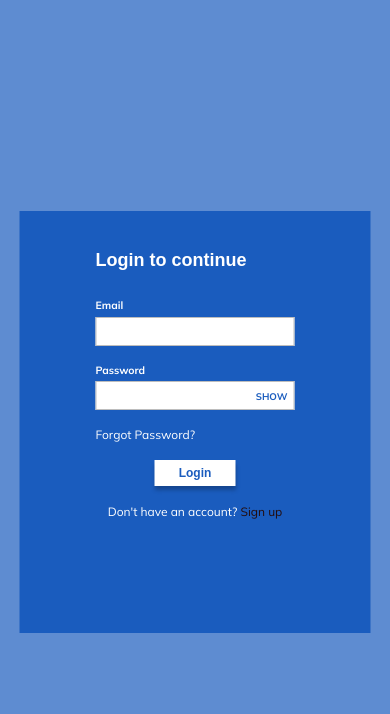
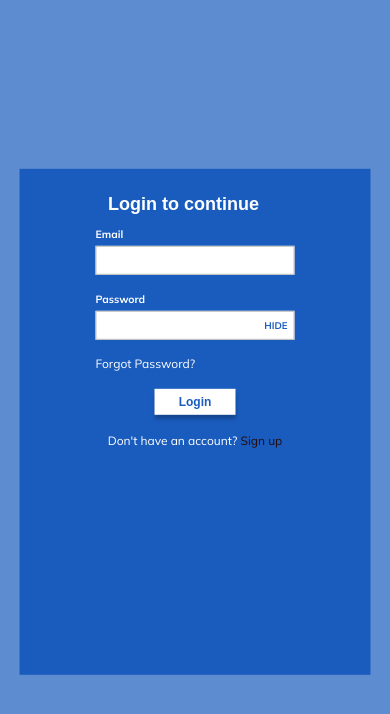
Before and after one commit to ayobami11/ecx-internship, a plain HTML site: page task1/login/login.html in a window 390 px wide. Both pictures are taken after a click on the element "SHOW". Drawn offline with Linux system fonts and the light colour scheme; a web font is replaced by a local one.

Commit message:
Improved mobile view

```diff
--- a/task1/login/login.css
+++ b/task1/login/login.css
@@ -6,6 +6,6 @@
 /* Media queries */
 @media (max-width: 900px) {
     .form-section {
-        height: 50vh;
+        height: 60vh;
     }
 }
--- a/task1/public/script.js
+++ b/task1/public/script.js
@@ -5,7 +5,9 @@ let password = document.getElementById('password');
 show.addEventListener('click', () => {
     if (password.type === 'password') {
         password.type = 'text';
+        show.innerText = 'Hide';
     } else {
         password.type = 'password';
+        show.innerText = 'Show';
     }
 });
--- a/task1/public/styles.css
+++ b/task1/public/styles.css
@@ -214,6 +214,10 @@ form h2 {
         width: 95%;
     }
 
+    form h2 {
+        margin: 0.7em;
+    }
+
     .form-input input {
         width: 100%;
     }
```
